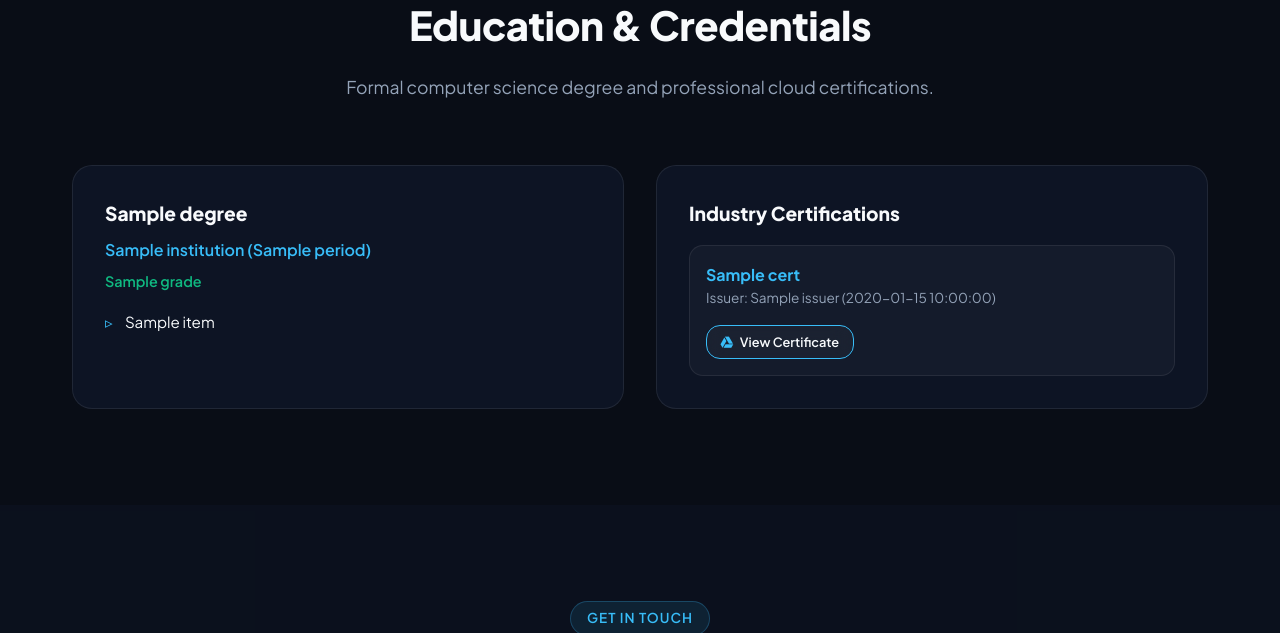
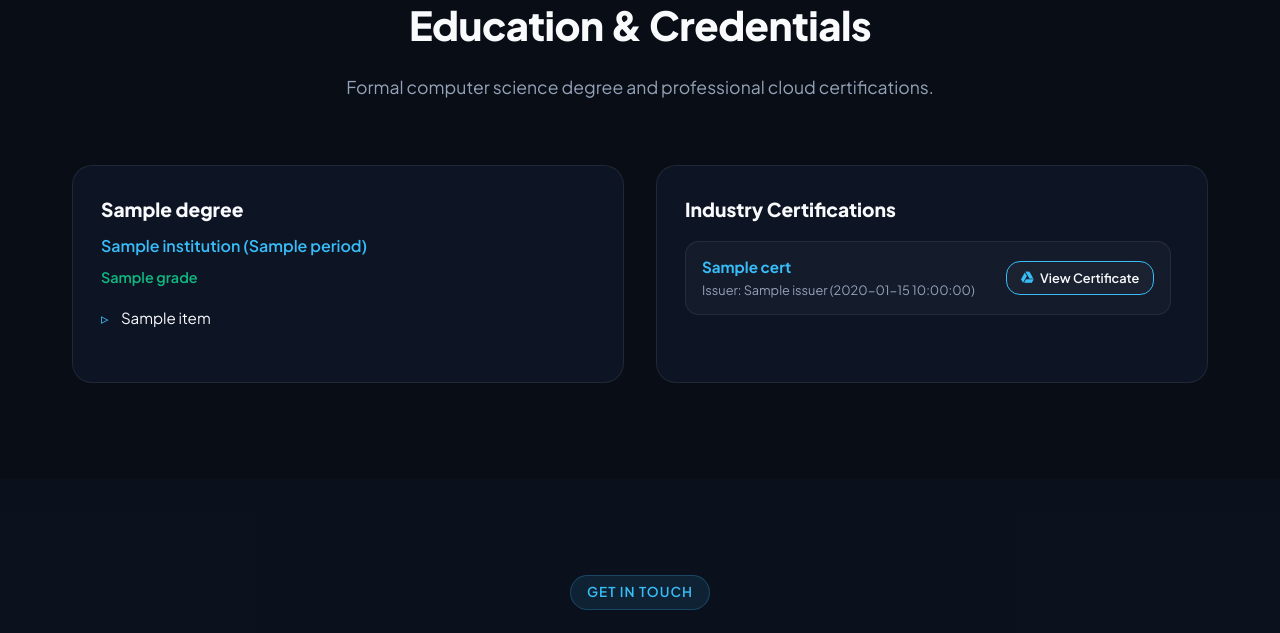
Before and after one commit to sAkhil2027/portfolio, a FastAPI app: template app/templates/index.html in a window 1280 px wide. Shown: the part 4062-4695 px from the top of the page. Run offline with FastAPI, Linux system fonts and the light colour scheme; the template is opened without the code that fills it: most values are stand-ins (such as "Sample title", 1, 10 or a date in 2020); grey boxes marked "Sample" are stand-in pictures.

Commit message:
style(education): add compact height and vertical scrolling for education & certification cards

```diff
--- a/app/static/css/style.css
+++ b/app/static/css/style.css
@@ -852,7 +852,30 @@ a {
   background: var(--bg-card);
   border: 1px solid var(--glass-border);
   border-radius: var(--radius-lg);
-  padding: 2rem;
+  padding: 1.75rem;
+  max-height: 280px;
+  display: flex;
+  flex-direction: column;
+}
+
+.edu-card-scroll {
+  overflow-y: auto;
+  padding-right: 0.5rem;
+  flex-grow: 1;
+}
+
+.edu-card-scroll::-webkit-scrollbar {
+  width: 5px;
+}
+
+.edu-card-scroll::-webkit-scrollbar-track {
+  background: rgba(255, 255, 255, 0.03);
+  border-radius: var(--radius-full);
+}
+
+.edu-card-scroll::-webkit-scrollbar-thumb {
+  background: var(--accent-cyan);
+  border-radius: var(--radius-full);
 }
 
 .edu-degree {
--- a/app/templates/index.html
+++ b/app/templates/index.html
@@ -263,22 +263,25 @@
         <h3 class="edu-degree">{{ degree.degree }}</h3>
         <div class="edu-school">{{ degree.institution }} ({{ degree.period }})</div>
         <div class="edu-grade">{{ degree.grade }}</div>
+        <div class="edu-card-scroll">
           <ul class="achievements-list">
             {% for h in degree.highlights %}
             <li>{{ h }}</li>
             {% endfor %}
           </ul>
         </div>
+      </div>
       {% endfor %}
 
       <div class="edu-card">
         <h3 class="edu-degree">Industry Certifications</h3>
-        <div style="display: flex; flex-direction: column; gap: 1rem; margin-top: 1rem;">
+        <div class="edu-card-scroll">
+          <div style="display: flex; flex-direction: column; gap: 0.85rem; margin-top: 0.5rem;">
             {% for cert in education.certifications %}
-          <div style="padding: 1rem; background: var(--glass-bg); border-radius: var(--radius-md); border: 1px solid var(--glass-border); display: flex; justify-content: space-between; align-items: center; gap: 1rem; flex-wrap: wrap;">
+            <div style="padding: 0.85rem 1rem; background: var(--glass-bg); border-radius: var(--radius-md); border: 1px solid var(--glass-border); display: flex; justify-content: space-between; align-items: center; gap: 1rem; flex-wrap: wrap;">
               <div>
-              <div style="font-weight: 700; color: var(--accent-cyan);">{{ cert.title }}</div>
-              <div style="font-size: 0.85rem; color: var(--text-muted);">Issuer: {{ cert.issuer }} ({{ cert.date }})</div>
+                <div style="font-weight: 700; color: var(--accent-cyan); font-size: 0.95rem;">{{ cert.title }}</div>
+                <div style="font-size: 0.8rem; color: var(--text-muted);">Issuer: {{ cert.issuer }} ({{ cert.date }})</div>
               </div>
               {% if cert.credential_url %}
               <a href="{{ cert.credential_url }}" target="_blank" class="btn btn-secondary" style="padding: 0.35rem 0.85rem; font-size: 0.8rem; gap: 0.4rem; border-color: var(--accent-cyan);">
@@ -287,6 +290,7 @@
               {% endif %}
             </div>
             {% endfor %}
+          </div>
         </div>
       </div>
     </div>
```
Lines whose indentation alone changed are shown as unchanged.
